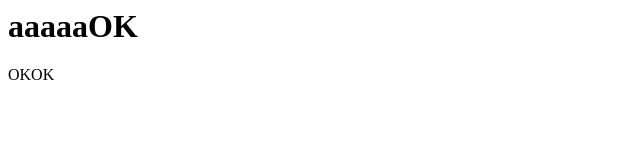
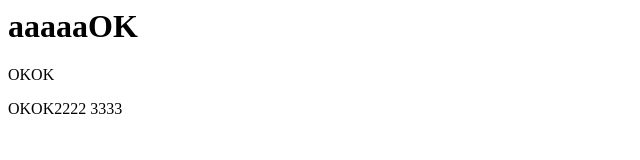
Before and after one commit to HigaGit/git_tutorial, a plain HTML site: page index.html in a window 1280 px wide. Shown: the whole page, without its empty margins (0-640 px from the left). Drawn offline with Linux system fonts and the light colour scheme.

Commit message:
git commit --amend added22

```diff
--- a/index.html
+++ b/index.html
@@ -1,2 +1,3 @@
 <h1>aaaaaOK</h1>
 <p>OKOK</p>
+<p>OKOK2222 3333</p>
```
